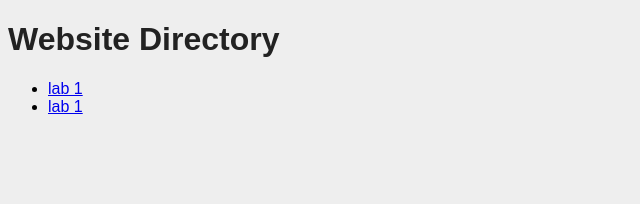
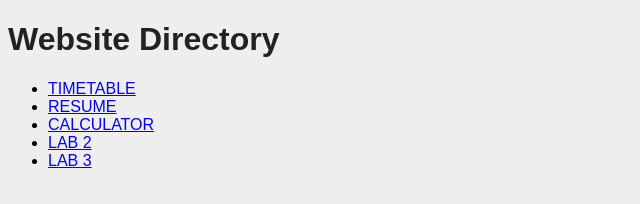
Before and after one commit to surfersea19/web-lab, a plain HTML site: page index.html in a window 1280 px wide. Shown: the whole page, without its empty margins (0-640 px from the left). Drawn offline with Linux system fonts and the light colour scheme.

Commit message:
Update index.html

```diff
--- a/index.html
+++ b/index.html
@@ -12,8 +12,11 @@
     <nav>
         <ul>
 
-            <li><a href="lab1.html">lab 1</a></li>
-             <li><a href="resume.html">lab 1</a></li>
+            <li><a href="lab1.html">TIMETABLE</a></li>
+            <li><a href="resume.html">RESUME</a></li>
+            <li><a href="calculator.html">CALCULATOR</a></li>
+            <li><a href="1.html">LAB 2</a></li>
+            <li><a href="2.html">LAB 3</a></li>
 
         </ul>
     </nav>
```
